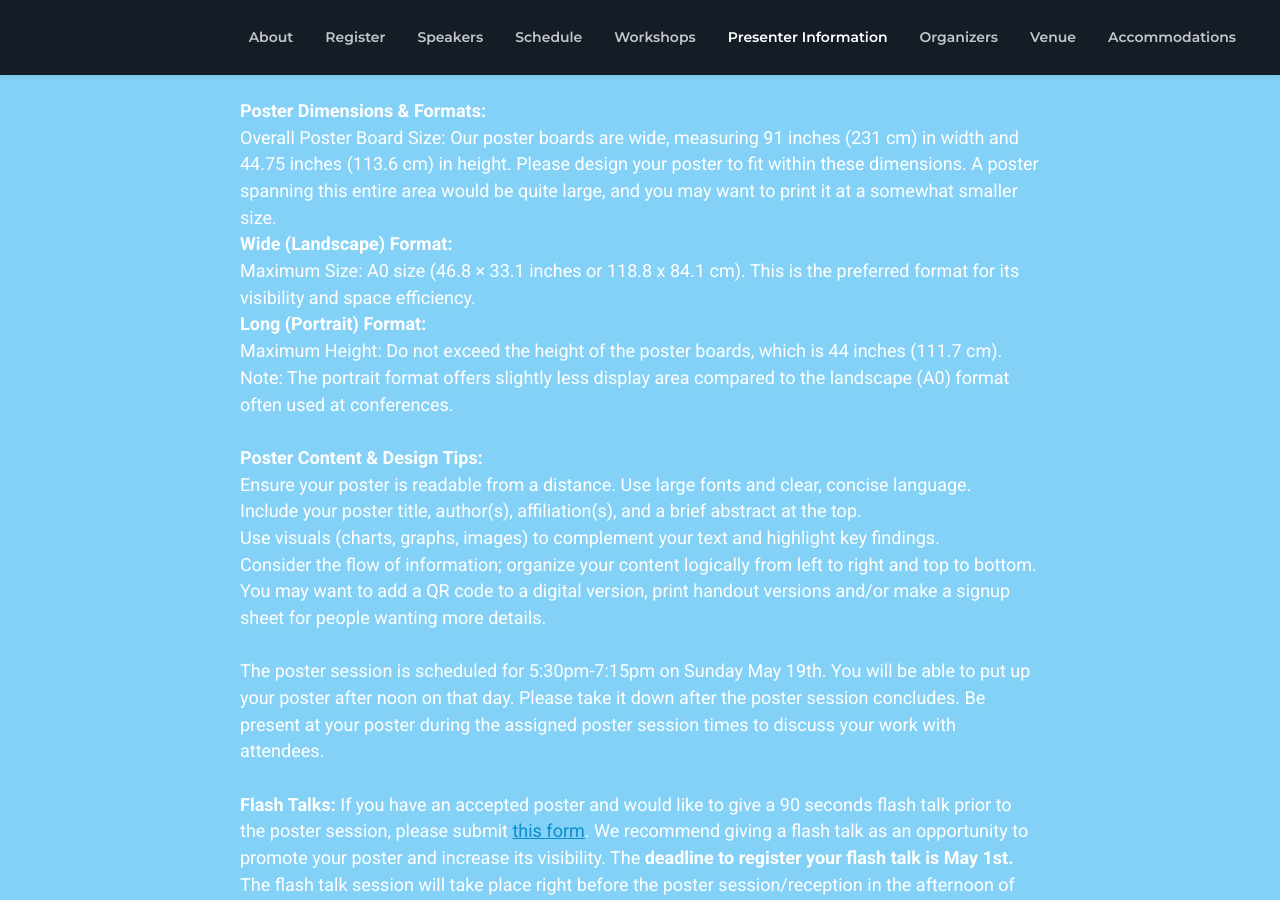
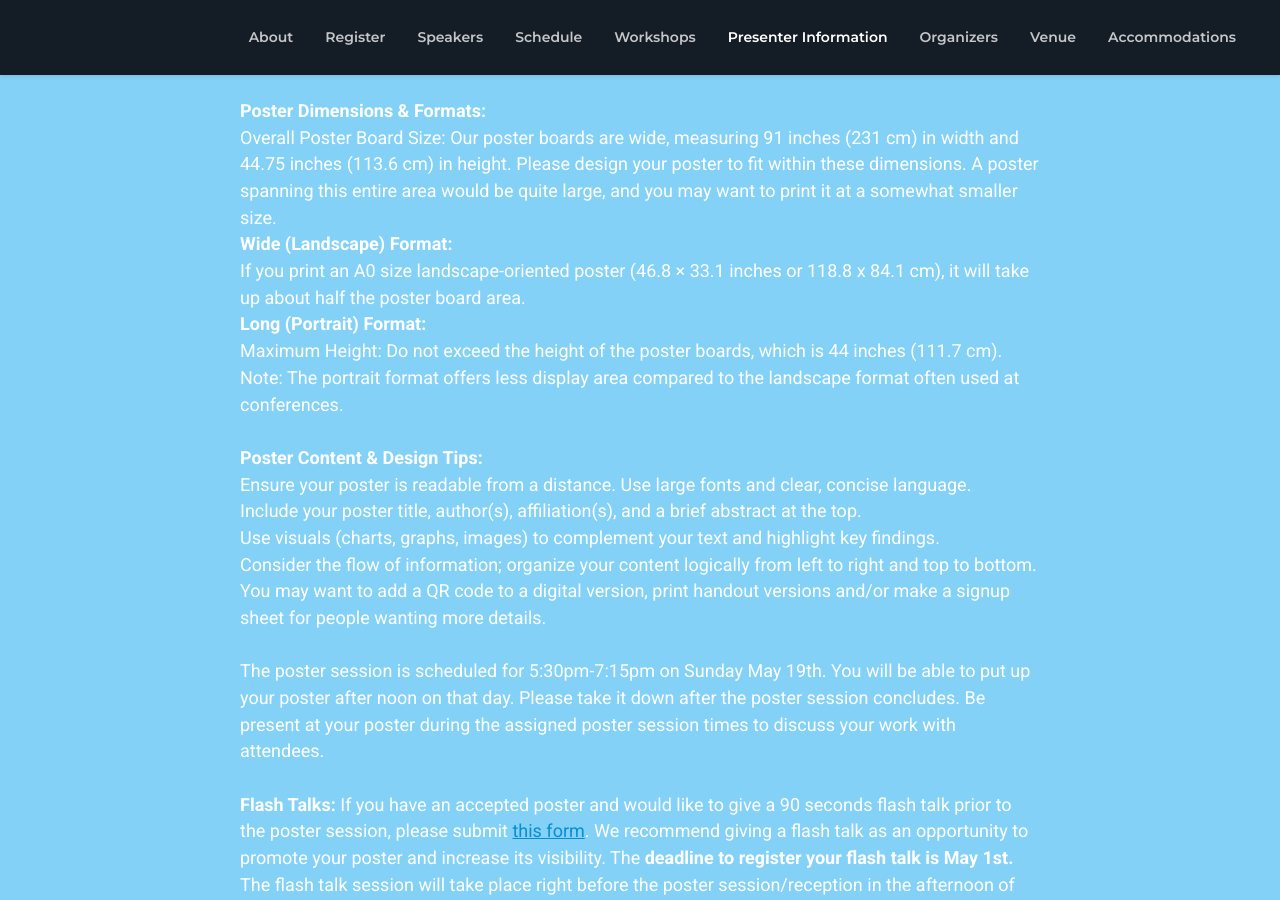
Before and after one commit to evolang2024/evolang2024.github.io, a Jekyll site: the page built from _pages/index.md, in a window 1280 px wide and 900 px high, scrolled down 4529 px. Built offline with Jekyll 4.4.1, drawn with Linux system fonts in a browser that asks for light colours; nearby versions of some CDN libraries; library files that are not in the unit come from our copies.

Commit message:
Updated poster instructions

```diff
--- a/_pages/index.md
+++ b/_pages/index.md
@@ -119,9 +119,9 @@ submit:
             <b>Poster Dimensions & Formats:</b><br>
             Overall Poster Board Size&#58; Our poster boards are wide, measuring 91 inches (231 cm) in width and 44.75 inches (113.6 cm) in height. Please design your poster to fit within these dimensions. A poster spanning this entire area would be quite large, and you may want to print it at a somewhat smaller size.<br>
             <b>Wide (Landscape) Format:</b><br>
-            Maximum Size&#58; A0 size (46.8 × 33.1 inches or 118.8 x 84.1 cm). This is the preferred format for its visibility and space efficiency.<br>
+            If you print an A0 size landscape-oriented poster (46.8 × 33.1 inches or 118.8 x 84.1 cm), it will take up about half the poster board area.<br>
             <b>Long (Portrait) Format:</b><br>
-            Maximum Height&#58; Do not exceed the height of the poster boards, which is 44 inches (111.7 cm). Note&#58; The portrait format offers slightly less display area compared to the landscape (A0) format often used at conferences.<br><br>
+            Maximum Height&#58; Do not exceed the height of the poster boards, which is 44 inches (111.7 cm). Note&#58; The portrait format offers less display area compared to the landscape format often used at conferences.<br><br>
 
             <b>Poster Content & Design Tips:</b><br>
             Ensure your poster is readable from a distance. Use large fonts and clear, concise language.<br>
```
